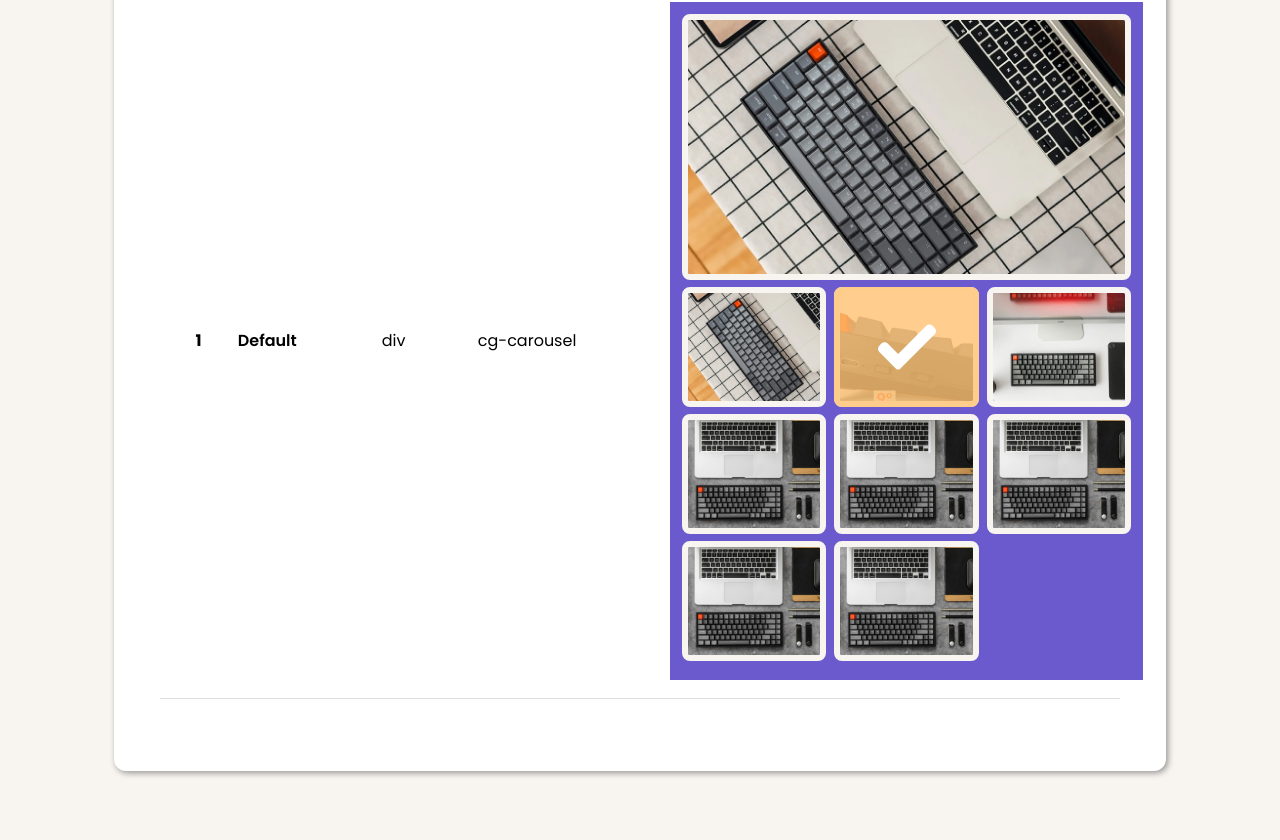
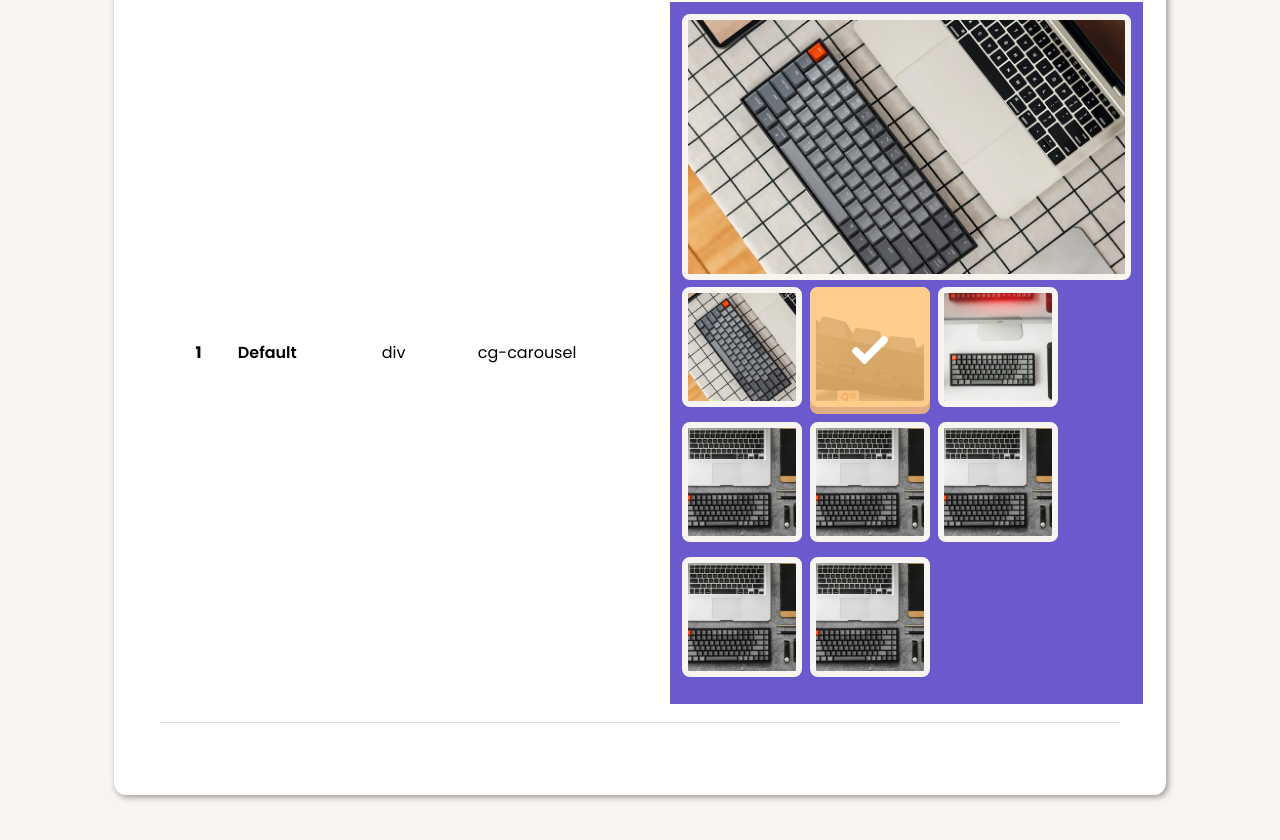
Before and after one commit to muktiwbw/cosmic-garden, a plain HTML site: page index.html in a window 1280 px wide. Shown: the part 5561-6401 px from the top of the page. Drawn offline with Linux system fonts and the light colour scheme.

Commit message:
Fixed carousel thumbnail fraction

```diff
--- a/css/main.css
+++ b/css/main.css
@@ -530,7 +530,7 @@ button.cg-btn:focus, input[type="submit"].cg-btn:focus, input[type="button"].cg-
 
 .cg-carousel > .carousel-thumbnail-wrapper {
   display: grid;
-  grid-template-columns: repeat(auto-fit, minmax(120px, 1fr));
+  grid-template-columns: repeat(auto-fit, minmax(120px, 20%)); /** play around with the max value to fit the display width (or not) */
   column-gap: 8px;
 }
 
@@ -540,6 +540,7 @@ button.cg-btn:focus, input[type="submit"].cg-btn:focus, input[type="button"].cg-
   width: fit-content;
   cursor: pointer;
   position: relative;
+  margin-bottom: 8px;
 }
 
 .cg-carousel > .carousel-thumbnail-wrapper > .carousel-thumbnail:after {
@@ -547,9 +548,9 @@ button.cg-btn:focus, input[type="submit"].cg-btn:focus, input[type="button"].cg-
   display: block;
   position: absolute; /* set position to absolute, don't forget to set parent elem to relative */
   top: 0; bottom: 0; left: 0; right: 0; /* strecth each end to 0 to fill out the space */
-  height: calc(100% - 7px);
+  /* height: calc(100% - 7px); */
   background: url("./../img/check.svg"), var(--cl-highlight);
-  background-size: 40%;
+  background-size: 30%;
   background-repeat: no-repeat;
   background-position: center;
   border-radius: var(--border-radius-xs);
@@ -563,7 +564,7 @@ button.cg-btn:focus, input[type="submit"].cg-btn:focus, input[type="button"].cg-
 .cg-carousel > .carousel-thumbnail-wrapper > .carousel-thumbnail.mod-active:after {
   opacity: 100%;
   background: url("./../img/check.svg"), var(--cl-highlight-active);
-  background-size: 40%;
+  background-size: 30%;
   background-repeat: no-repeat;
   background-position: center;
 }
--- a/index.html
+++ b/index.html
@@ -481,7 +481,7 @@
             <!-- <a href="#" class="">Create new</a> -->
           </div>
         </div>
-        <table style="width: 100%;">
+        <table style="width: 100%; border-spacing: 0;">
           <thead>
             <tr>
               <th>#</th>
```
